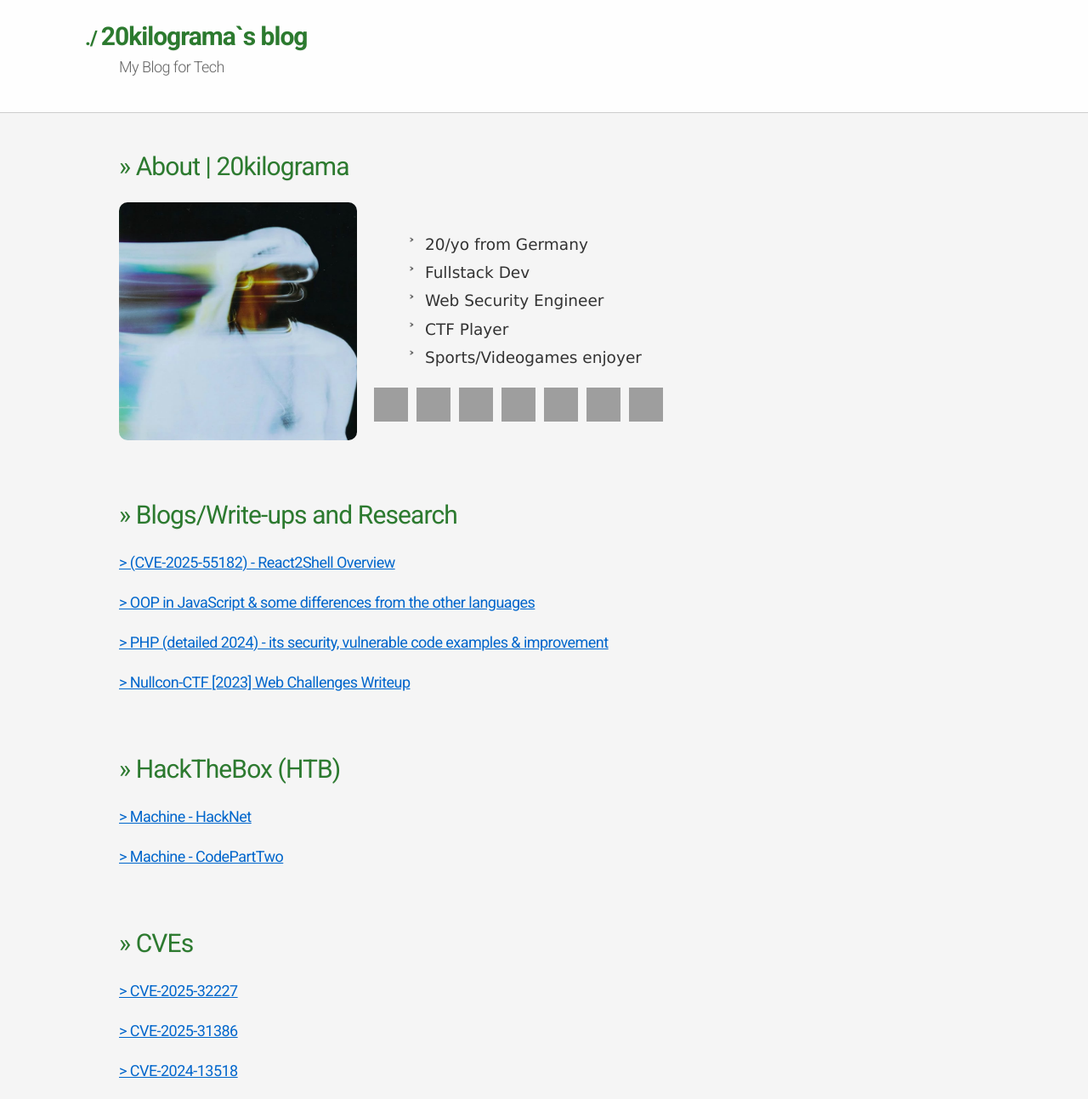
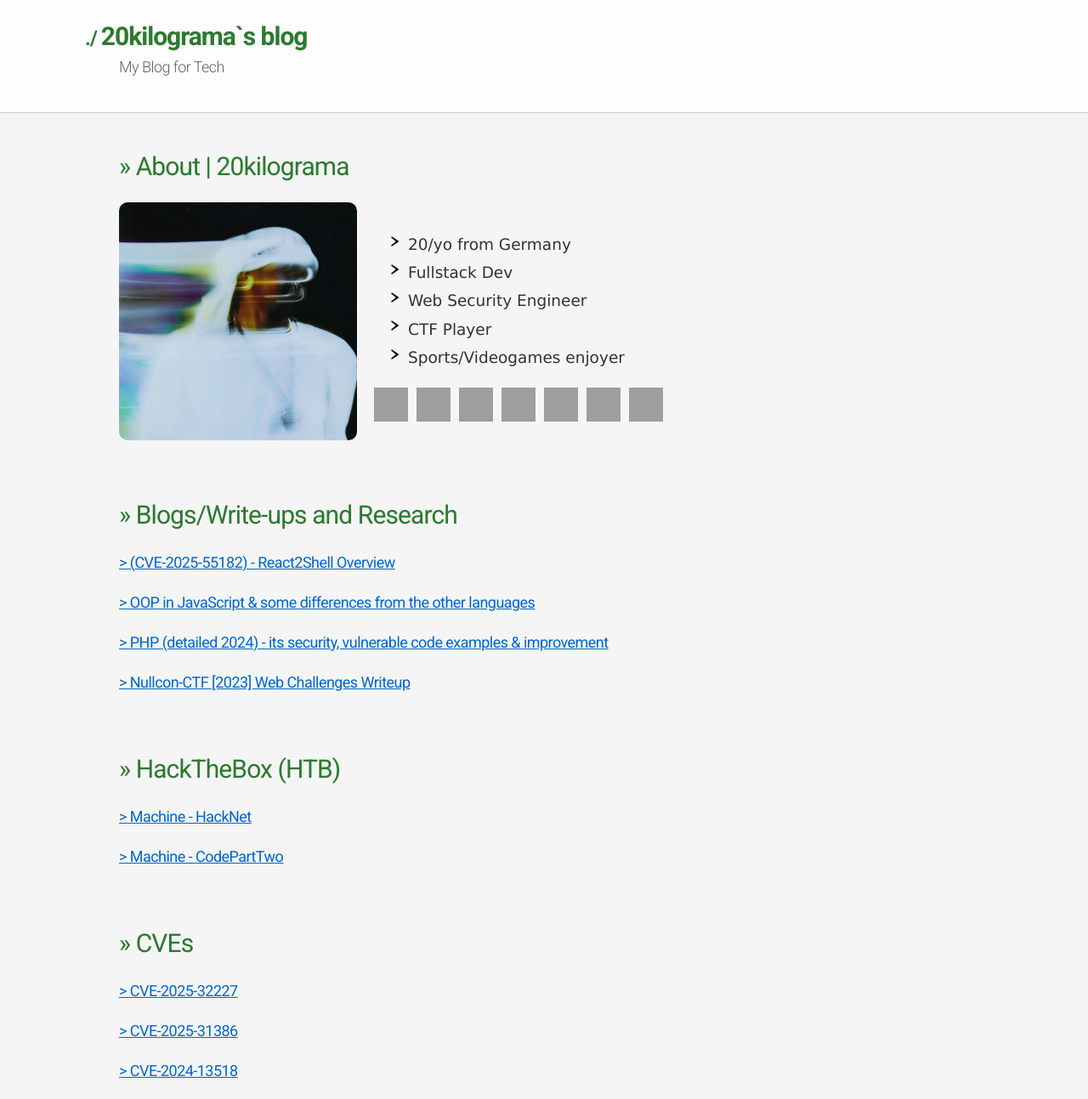
Before and after one commit to 20kilograma/blog, a Jekyll site: the page built from index.md, in a window 1280 px wide. Shown: the whole page at 85% size. Built offline with Jekyll 4.4.1, drawn with Linux system fonts in a browser that asks for light colours; nearby versions of some CDN libraries; some web fonts are replaced; our own code applies the rules of GitHub Pages for plain Markdown files; grey boxes are pictures that could not be loaded.

Commit message:
Update jekyll-theme-hacker.scss

```diff
--- a/_sass/jekyll-theme-hacker.scss
+++ b/_sass/jekyll-theme-hacker.scss
@@ -151,16 +151,15 @@ dt {
 ul li {
   list-style: none;
   position: relative;
-  padding-left: 20px;
 }
 
 ul li::before {
   content: '';
   position: absolute;
-  left: 0;
-  top: 0.4em;
-  width: 8px;
-  height: 8px;
+  left: -25px;
+  top: 0.2em;
+  width: 18px;
+  height: 18px;
   background-image: url('../images/bullet.png');
   background-size: contain;
   background-repeat: no-repeat;
```
